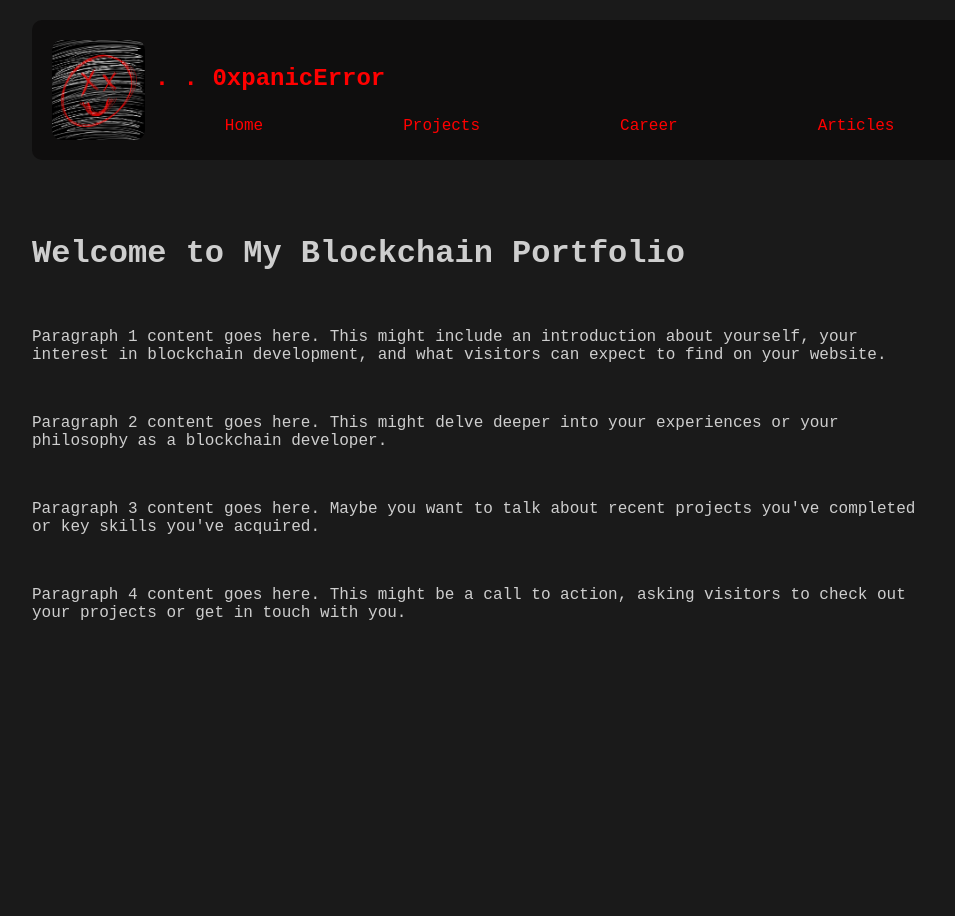
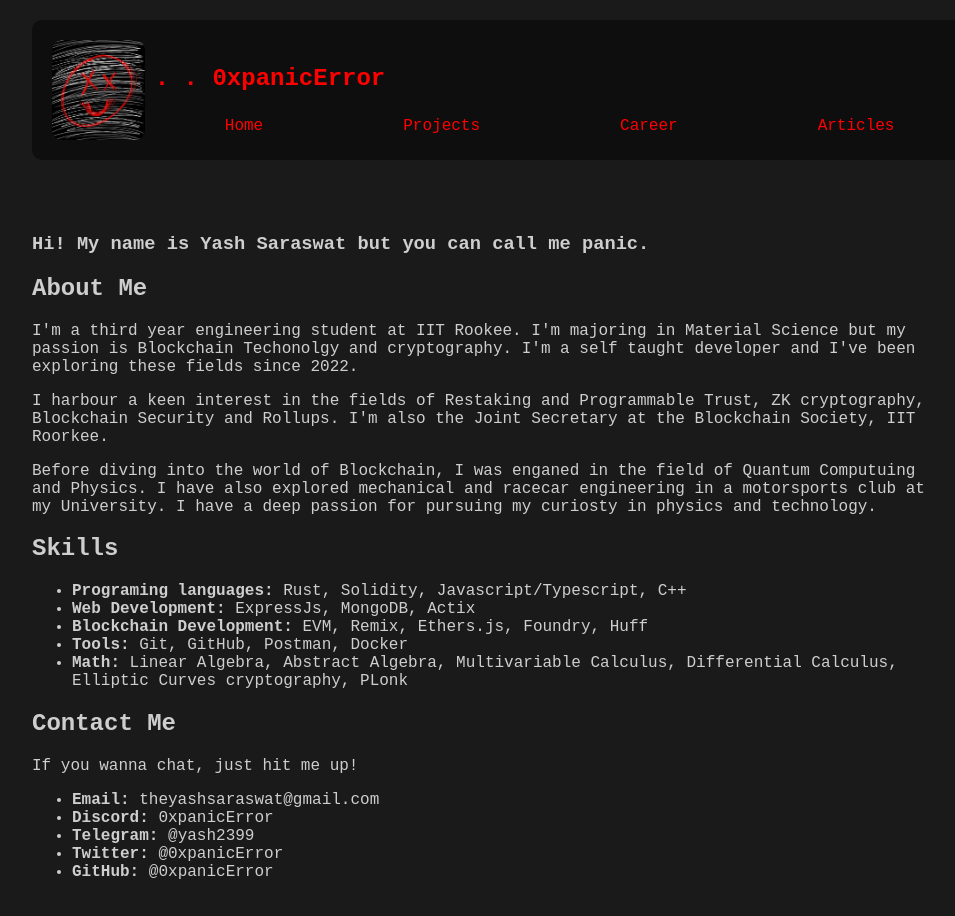
Before and after one commit to 0xpanicError/Portfolio, a React (Create React App) app in the folder frontend/: page / in a window 1280 px wide. Shown: the whole page, without its empty margins (158-1113 px from the left). Before the commit the page ends 800 px from the top, so only its background shows below. Built offline with nearby package versions, Linux system fonts and the light colour scheme.

Commit message:
about me

```diff
--- a/frontend/src/components/Card.js
+++ b/frontend/src/components/Card.js
@@ -12,7 +12,7 @@ const Card = (props) => {
         <div className={styles.Description}>{props.description}</div>
         <div className={styles.Links}>
           <a href={props.githubLink} target="_blank" rel="noreferrer">
-            <div className={styles.Link}>Github</div>
+            <div className={styles.projectLink}>Github</div>
           </a>
         </div>
       </div>
--- a/frontend/src/pages/Home.js
+++ b/frontend/src/pages/Home.js
@@ -9,28 +9,64 @@ function Home() {
       <br />
       <br />
       <br />
-      <h1>Welcome to My Blockchain Portfolio</h1>
-      <br />
+      <h3>Hi! My name is Yash Saraswat but you can call me panic.</h3>
+      <h2>About Me</h2>
       <p>
-        Paragraph 1 content goes here. This might include an introduction about
-        yourself, your interest in blockchain development, and what visitors can
-        expect to find on your website.
+        I'm a third year engineering student at IIT Rookee. I'm majoring in
+        Material Science but my passion is Blockchain Techonolgy and
+        cryptography. I'm a self taught developer and I've been exploring these
+        fields since 2022.
       </p>
-      <br />
       <p>
-        Paragraph 2 content goes here. This might delve deeper into your
-        experiences or your philosophy as a blockchain developer.
+        I harbour a keen interest in the fields of Restaking and Programmable
+        Trust, ZK cryptography, Blockchain Security and Rollups. I'm also the
+        Joint Secretary at the Blockchain Society, IIT Roorkee.
       </p>
-      <br />
       <p>
-        Paragraph 3 content goes here. Maybe you want to talk about recent
-        projects you've completed or key skills you've acquired.
+        Before diving into the world of Blockchain, I was enganed in the field
+        of Quantum Computuing and Physics. I have also explored mechanical and
+        racecar engineering in a motorsports club at my University. I have a
+        deep passion for pursuing my curiosty in physics and technology.
       </p>
-      <br />
-      <p>
-        Paragraph 4 content goes here. This might be a call to action, asking
-        visitors to check out your projects or get in touch with you.
-      </p>
+      <h2>Skills</h2>
+      <ul>
+        <li>
+          <b>Programing languages:</b> Rust, Solidity, Javascript/Typescript,
+          C++
+        </li>
+        <li>
+          <b>Web Development:</b> ExpressJs, MongoDB, Actix
+        </li>
+        <li>
+          <b>Blockchain Development:</b> EVM, Remix, Ethers.js, Foundry, Huff
+        </li>
+        <li>
+          <b>Tools:</b> Git, GitHub, Postman, Docker
+        </li>
+        <li>
+          <b>Math:</b> Linear Algebra, Abstract Algebra, Multivariable Calculus,
+          Differential Calculus, Elliptic Curves cryptography, PLonk
+        </li>
+      </ul>
+      <h2>Contact Me</h2>
+      <p>If you wanna chat, just hit me up!</p>
+      <ul>
+        <li>
+          <b>Email:</b> theyashsaraswat@gmail.com
+        </li>
+        <li>
+          <b>Discord:</b> 0xpanicError
+        </li>
+        <li>
+          <b>Telegram:</b> @yash2399
+        </li>
+        <li>
+          <b>Twitter:</b> @0xpanicError
+        </li>
+        <li>
+          <b>GitHub:</b> @0xpanicError
+        </li>
+      </ul>
     </div>
   );
 }
--- a/frontend/src/styles/Projects.module.css
+++ b/frontend/src/styles/Projects.module.css
@@ -52,24 +52,24 @@
     align-items: flex-start;
   }
 
-  @media screen and (max-width: 8200px) {
+    @media screen and (max-width: 8000px) {
         .container {
           width: 70%;
           flex-direction: column;
           justify-content: center;
-      align-items: flex-start;
+          align-items: flex-start; /* Keeps items left-aligned */
           margin: 0 0;
           border: none;
           padding: 6% 15%;
         }
       }
 
-  @media screen and (max-width: 430px) {
+      @media screen and (max-width: 800px) {
         .container {
           width: 70%;
           flex-direction: column;
           justify-content: center;
-      align-items: center;
+          align-items: flex-start; /* Changed from center to flex-start for left alignment */
         }
         .projectHeading {
           font-size: 1.25rem;
```
Lines whose indentation alone changed are shown as unchanged.
